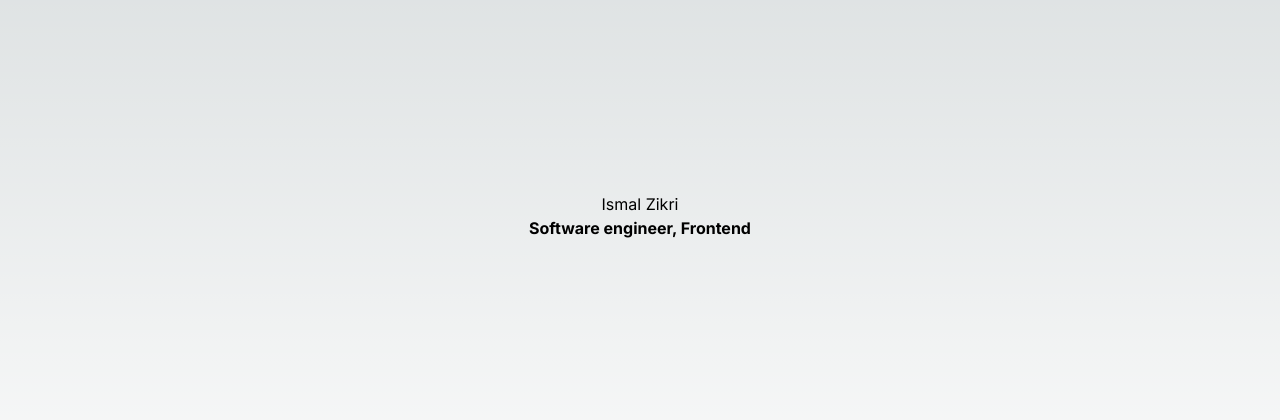
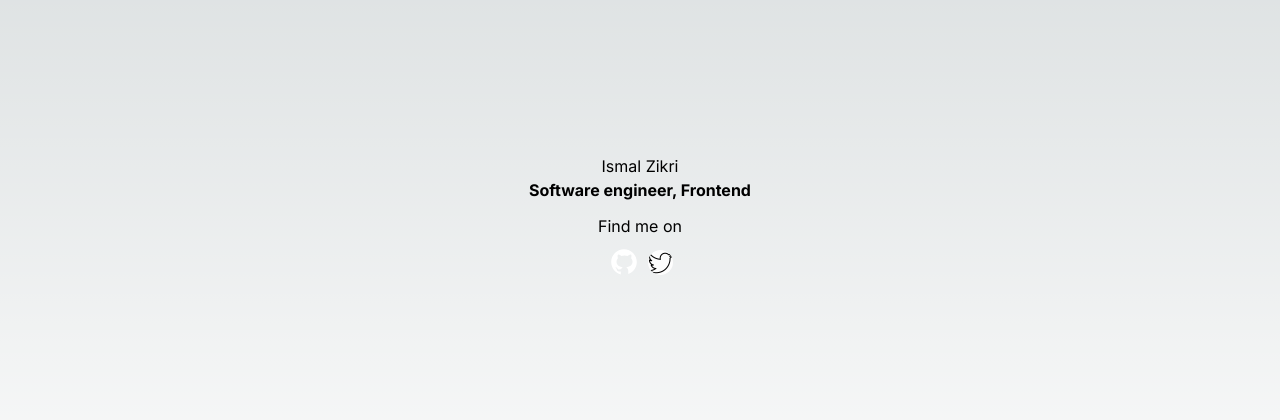
Before and after one commit to ismalzikri/ismalzikri.com, a Next.js app: page / in a window 1280 px wide. Shown: the part 184-604 px from the top of the page. Built offline with nearby package versions, Linux system fonts and the light colour scheme.

Commit message:
feat(page.tsx): adding find me on feature & add several icons need

```diff
--- a/app/page.tsx
+++ b/app/page.tsx
@@ -1,11 +1,37 @@
+import Image from "next/image";
+
 export default async function Home() {
   return (
     <main>
       <div className="flex flex-col items-center justify-center h-screen">
-        <h1>Ismal Zikri</h1>
-        <p>
-          <b>Software engineer, Frontend</b>
-        </p>
+        <div>
+          <h1 className="text-center">Ismal Zikri</h1>
+          <p>
+            <b>Software engineer, Frontend</b>
+          </p>
+        </div>
+        <div className="mt-3">
+          <span>Find me on</span>
+          <div className="flex items-center justify-center gap-2 mt-2">
+            <a href="https://github.com/ismalzikri" target="_blank">
+              <Image
+                src="/icons/github-icon.svg"
+                width={32}
+                height={32}
+                alt="github-icon-svg"
+              />
+            </a>
+            <a href="https://twitter.com/ZikriIsmal" target="_blank">
+              <Image
+                src="/icons/twitter-icon.gif"
+                width={25}
+                height={25}
+                alt="github-icon-svg"
+                className="rounded-full"
+              />
+            </a>
+          </div>
+        </div>
       </div>
     </main>
   );
```
Also changed, not shown: public/icons/github-icon.svg (added), public/icons/twitter-icon.gif (added).
